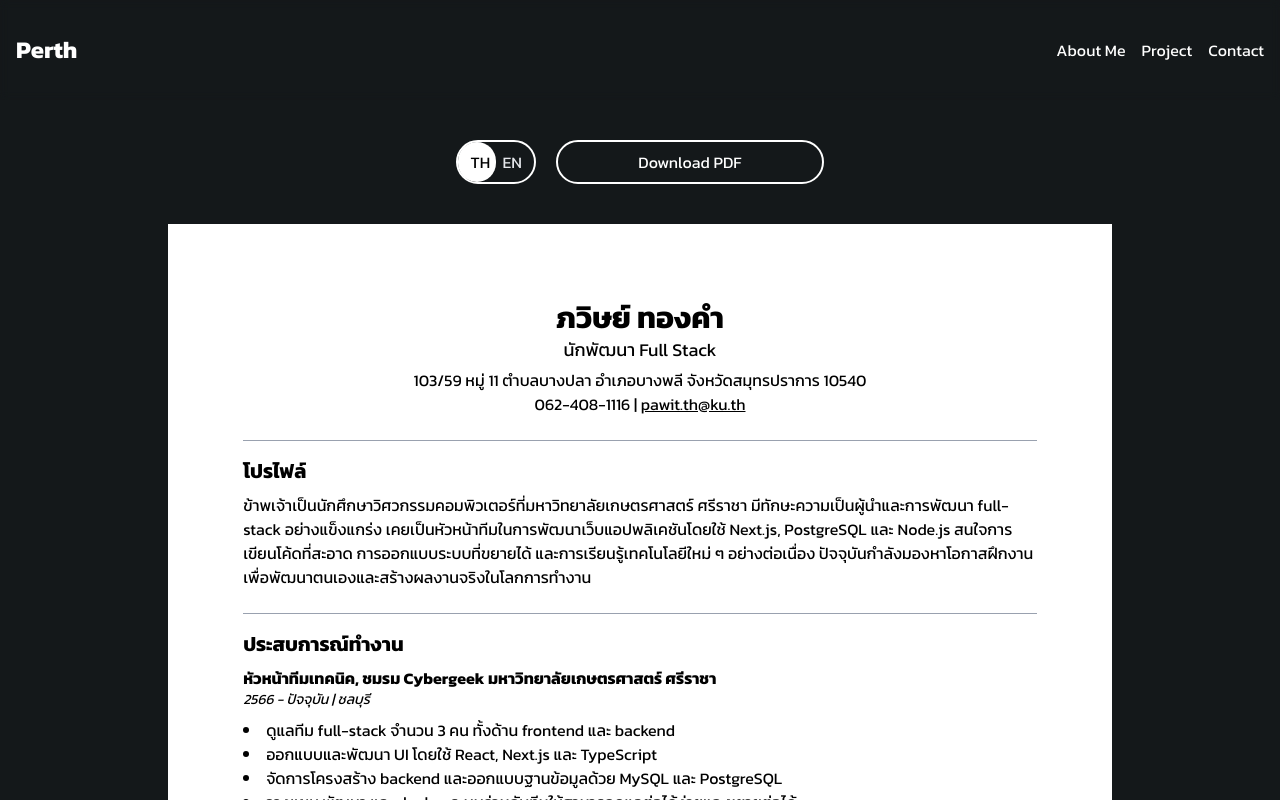
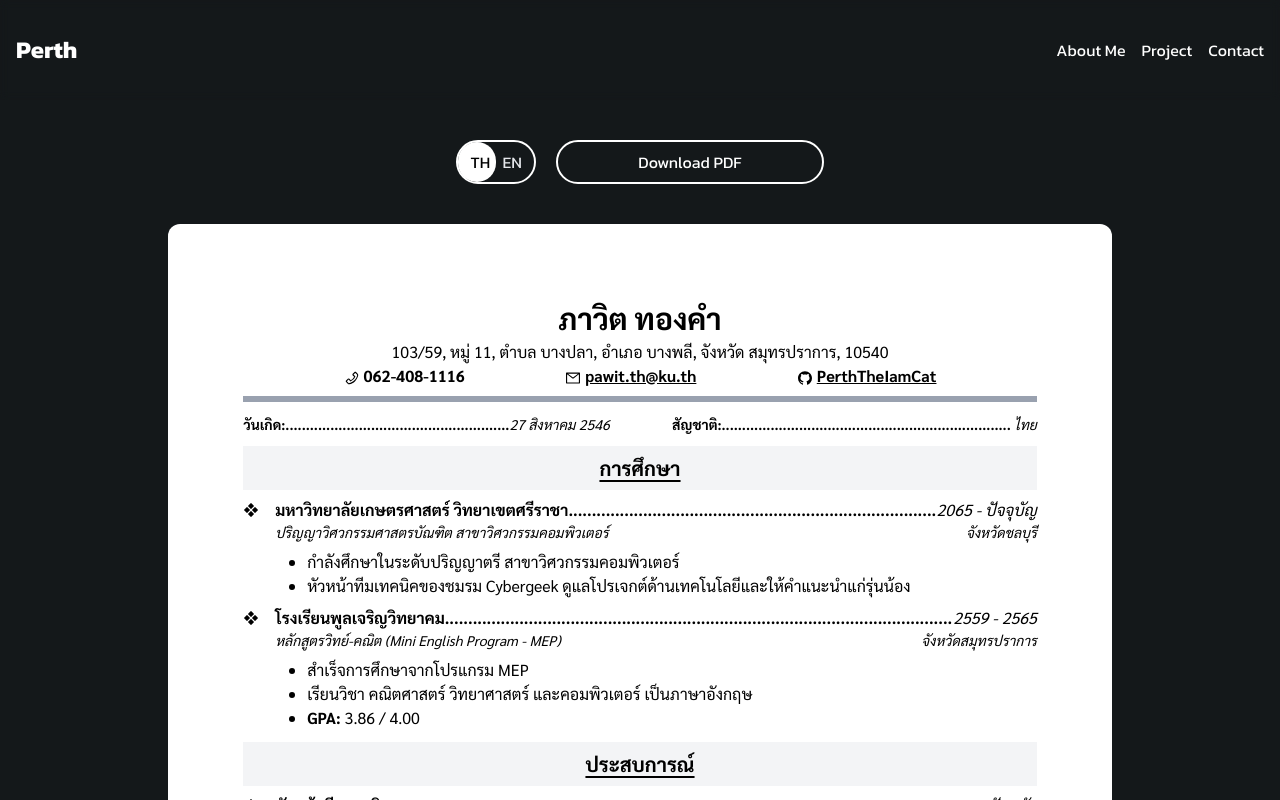
Before and after one commit to PerthTheIamCat/my-portfolio, a Next.js app: page /resume in a window 1280 px wide. Both pictures are taken after a click on the button "TH". Shown: the top 800 px of the page. Built offline with nearby package versions, Linux system fonts and the light colour scheme.

Commit message:
feat: Refactor Resume component to include English version, enhance layout, and add new sections for education and experience

```diff
--- a/src/components/resume/ResumeTH.tsx
+++ b/src/components/resume/ResumeTH.tsx
@@ -1,119 +1,211 @@
 import { forwardRef } from "react";
+import { Sarabun } from "next/font/google";
+import { PiDiamondsFourFill } from "react-icons/pi";
+import { AiOutlineMail, AiOutlinePhone, AiOutlineGithub } from "react-icons/ai";
 
-const ResumePaperTH = forwardRef<HTMLDivElement>((props, ref) => {
+const sarabun = Sarabun({
+  subsets: ["latin"],
+  weight: ["400", "700"],
+});
+
+const ResumePaperEN = forwardRef<HTMLDivElement>((props, ref) => {
   return (
-    <div className="mx-auto w-fit bg-white p-[20mm]">
-      <div ref={ref} className="a4-preview">
-        <h1 className="text-center text-3xl font-bold">ภวิษย์ ทองคำ</h1>
-        <p className="text-center text-lg">นักพัฒนา Full Stack</p>
-
+    <div className="mx-auto w-fit rounded-xl bg-white p-[20mm]">
+      <div ref={ref} className={`a4-preview ${sarabun.className}`}>
+        <h1 className="text-center text-3xl font-bold">ภาวิต ทองคำ</h1>
         <div className="mt-1 text-center">
-          <p>103/59 หมู่ 11 ตำบลบางปลา อำเภอบางพลี จังหวัดสมุทรปราการ 10540</p>
           <p>
-            062-408-1116 |{" "}
+            103/59, หมู่ 11, ตำบล บางปลา, อำเภอ บางพลี, จังหวัด สมุทรปราการ,
+            10540
+          </p>
+          <div className="flex justify-evenly font-bold">
+            <p>
+              <AiOutlinePhone className="mr-1 inline" />
+              062-408-1116
+            </p>
             <a href="mailto:pawit.th@ku.th" className="underline">
+              <AiOutlineMail className="mr-1 inline" />
               pawit.th@ku.th
             </a>
+            <a
+              rel="noopener noreferrer"
+              target="_blank"
+              href="https://github.com/PerthTheIamCat"
+              className="underline"
+            >
+              <AiOutlineGithub className="mr-1 inline" />
+              PerthTheIamCat
+            </a>
+          </div>
+        </div>
+        <div className="my-2 border-t-6 border-gray-400">
+          <div className="flex justify-between pt-3 text-sm">
+            <p>
+              <strong>
+                วันเกิด:.......................................................
+              </strong>
+              <span className="italic">27 สิงหาคม 2546</span>
+            </p>
+            <p>
+              <strong>
+                สัญชาติ:.......................................................................
+              </strong>{" "}
+              <span className="italic">ไทย</span>
             </p>
           </div>
-
-        <div className="my-6 border-t border-gray-400 pt-4">
-          <h2 className="mb-2 text-xl font-bold">โปรไฟล์</h2>
-          <p>
-            ข้าพเจ้าเป็นนักศึกษาวิศวกรรมคอมพิวเตอร์ที่มหาวิทยาลัยเกษตรศาสตร์
-            ศรีราชา มีทักษะความเป็นผู้นำและการพัฒนา full-stack อย่างแข็งแกร่ง
-            เคยเป็นหัวหน้าทีมในการพัฒนาเว็บแอปพลิเคชันโดยใช้ Next.js, PostgreSQL
-            และ Node.js สนใจการเขียนโค้ดที่สะอาด การออกแบบระบบที่ขยายได้
-            และการเรียนรู้เทคโนโลยีใหม่ ๆ อย่างต่อเนื่อง
-            ปัจจุบันกำลังมองหาโอกาสฝึกงานเพื่อพัฒนาตนเองและสร้างผลงานจริงในโลกการทำงาน
+          <div className="my-3">
+            <h2 className="mb-2 bg-gray-100 py-2 text-center text-xl font-bold underline underline-offset-4">
+              การศึกษา
+            </h2>
+            <p className="flex flex-row justify-between">
+              <strong className="flex items-center gap-4">
+                <PiDiamondsFourFill />
+                มหาวิทยาลัยเกษตรศาสตร์
+                วิทยาเขตศรีราชา...............................................................................
+              </strong>
+              <span className="italic">2065 - ปัจจุบัญ</span>
             </p>
+            <div className="flex flex-row justify-between text-sm italic">
+              <p className="indent-8">
+                ปริญญาวิศวกรรมศาสตรบัณฑิต สาขาวิศวกรรมคอมพิวเตอร์
+              </p>
+              <p>จังหวัดชลบุรี</p>
             </div>
-
-        <div className="my-6 border-t border-gray-400 pt-4">
-          <h2 className="mb-2 text-xl font-bold">ประสบการณ์ทำงาน</h2>
-          <h3 className="font-semibold">
-            หัวหน้าทีมเทคนิค, ชมรม Cybergeek มหาวิทยาลัยเกษตรศาสตร์ ศรีราชา
-          </h3>
-          <p className="text-sm italic">2566 - ปัจจุบัน | ชลบุรี</p>
-          <ul className="mt-2 list-inside list-disc">
-            <li>ดูแลทีม full-stack จำนวน 3 คน ทั้งด้าน frontend และ backend</li>
-            <li>ออกแบบและพัฒนา UI โดยใช้ React, Next.js และ TypeScript</li>
+            <ul className="mt-2 ml-16 list-disc">
+              <li>กำลังศึกษาในระดับปริญญาตรี สาขาวิศวกรรมคอมพิวเตอร์</li>
               <li>
-              จัดการโครงสร้าง backend และออกแบบฐานข้อมูลด้วย MySQL และ
-              PostgreSQL
+                หัวหน้าทีมเทคนิคของชมรม Cybergeek
+                ดูแลโปรเจกต์ด้านเทคโนโลยีและให้คำแนะนำแก่รุ่นน้อง
+              </li>
+            </ul>
+            <p className="mt-2 flex flex-row justify-between">
+              <strong className="flex items-center gap-4">
+                <PiDiamondsFourFill />
+                โรงเรียนพูลเจริญวิทยาคม.............................................................................................................
+              </strong>
+              <span className="italic">2559 - 2565</span>
+            </p>
+            <div className="flex flex-row justify-between text-sm italic">
+              <p className="indent-8">
+                หลักสูตรวิทย์-คณิต (Mini English Program - MEP)
+              </p>
+              <p>จังหวัดสมุทรปราการ</p>
+            </div>
+            <ul className="mt-2 ml-16 list-disc">
+              <li>สำเร็จการศึกษาจากโปรแกรม MEP</li>
+              <li>
+                เรียนวิชา คณิตศาสตร์ วิทยาศาสตร์ และคอมพิวเตอร์ เป็นภาษาอังกฤษ
               </li>
               <li>
-              วางแผน พัฒนา และ deploy
-              ระบบร่วมกับทีมให้สามารถดูแลต่อได้ง่ายและขยายต่อได้
+                <strong>GPA:</strong> 3.86 / 4.00
               </li>
             </ul>
           </div>
 
-        <div className="my-6 border-t border-gray-400 pt-4">
-          <h2 className="mb-2 text-xl font-bold">การศึกษา</h2>
-          <h3 className="font-semibold">โรงเรียนพูลเจริญวิทยาคม</h3>
-          <p className="text-sm italic">2559 - 2565 | สมุทรปราการ</p>
-          <p>วุฒิมัธยมศึกษาตอนปลาย (แผนการเรียนวิทย์-คณิต โปรแกรม MEP)</p>
-          <ul className="mt-2 list-inside list-disc">
-            <li>จบการศึกษาจากโครงการ Mini English Program (MEP)</li>
+          <div>
+            <h2 className="mb-2 bg-gray-100 py-2 text-center text-xl font-bold underline underline-offset-4">
+              ประสบการณ์
+            </h2>
+            <p className="flex flex-row justify-between">
+              <strong className="flex items-center gap-4">
+                <PiDiamondsFourFill />
+                หัวหน้าทีมเทคนิค.....................................................................................................................
+              </strong>
+              <span className="italic">2566 - ปัจจุบัน</span>
+            </p>
+            <div className="flex flex-row justify-between text-sm italic">
+              <p className="indent-8">
+                หัวหน้าทีมเทคนิค, ชมรม Cybergeek มหาวิทยาลัยเกษตรศาสตร์
+              </p>
+              <p>จังหวัดชลบุรี</p>
+            </div>
+            <ul className="mt-2 ml-16 list-disc">
               <li>
-              เรียนวิชาแกนหลักเป็นภาษาอังกฤษ เช่น คณิตศาสตร์ วิทยาศาสตร์
-              และคอมพิวเตอร์
+                ดูแลทีมพัฒนา Fullstack ทั้งด้าน Frontend และ Backend รวม 3 คน
+              </li>
+              <li>ออกแบบและพัฒนา UI ด้วย React, Next.js, และ TypeScript</li>
+              <li>
+                วางสถาปัตยกรรมระบบหลังบ้าน (Backend) และออกแบบฐานข้อมูลด้วย
+                MySQL และ PostgreSQL
               </li>
               <li>
-              <strong>เกรดเฉลี่ย:</strong> 3.86 / 4.00
-            </li>
-          </ul>
-
-          <h3 className="mt-4 font-semibold">มหาวิทยาลัยเกษตรศาสตร์ ศรีราชา</h3>
-          <p className="text-sm italic">2565 - ปัจจุบัน | ชลบุรี</p>
-          <p>วิศวกรรมศาสตรบัณฑิต สาขาวิชาวิศวกรรมคอมพิวเตอร์</p>
-          <ul className="mt-2 list-inside list-disc">
-            <li>กำลังศึกษาในระดับปริญญาตรี สาขาวิศวกรรมคอมพิวเตอร์</li>
-            <li>
-              หัวหน้าฝ่ายเทคนิคของชมรม Cybergeek
-              ดูแลโปรเจกต์และให้คำปรึกษารุ่นน้อง
+                ทำงานร่วมกันในทีมเพื่อวางแผน พัฒนา
+                และส่งมอบระบบที่สามารถขยายต่อได้ในระยะยาว
               </li>
             </ul>
           </div>
-
-        <div className="my-6 border-t border-gray-400 pt-4">
-          <h2 className="mb-2 text-xl font-bold">ทักษะ</h2>
-          <ul className="grid list-inside list-disc grid-cols-2">
+        </div>
+        <div className="my-3">
+          <h2 className="mb-2 bg-gray-100 py-2 text-center text-xl font-bold underline underline-offset-4">
+            ผลงาน
+          </h2>
+          <p className="flex flex-row justify-between">
+            <strong className="flex items-center gap-4">
+              <PiDiamondsFourFill />
+              Money Mind -
+              แอปบริหารการเงินและวางแผนการเกษียณ..............................................................
+            </strong>
+            <span className="italic">มีนาคม 2568</span>
+          </p>
+          <div className="flex flex-row justify-between text-sm italic">
+            <p className="indent-8">React Native, Express.js, MySQL</p>
+          </div>
+          <ul className="mt-2 ml-16 list-disc">
             <li>
-              <strong>Node.js:</strong> ระดับดี
+              พัฒนา UI สำหรับมือถือ และระบบติดตามรายรับรายจ่ายด้วย React Native
             </li>
             <li>
-              <strong>MySQL & PostgreSQL:</strong> ระดับดี
+              เชื่อมต่อระบบหน้าแอปกับหลังบ้านผ่าน API ของ Express.js และ MySQL
+              เพื่อซิงก์ข้อมูลแบบ Real-Time
+            </li>
+          </ul>
+          <p className="mt-2 flex flex-row justify-between">
+            <strong className="flex items-center gap-4">
+              <PiDiamondsFourFill />
+              เว็บไซต์ชมรม Cybergeek -
+              ระบบสมัครสมาชิกและจัดการกิจกรรมชมรม.........................................
+            </strong>
+            <span className="italic">มิถุนายน 2567</span>
+          </p>
+          <div className="flex flex-row justify-between text-sm italic">
+            <p className="indent-8">Next.js, Express.js, MySQL, AWS S3</p>
+          </div>
+          <ul className="mt-2 ml-16 list-disc">
+            <li>
+              พัฒนาเว็บไซต์ชมรมครบวงจรด้วย Next.js สำหรับแสดงข่าวสาร ประวัติชมรม
+              และระบบสมัครสมาชิก
             </li>
             <li>
-              <strong>HTML & CSS:</strong> ระดับเชี่ยวชาญ
-            </li>
-            <li>
-              <strong>React:</strong> ระดับเชี่ยวชาญ
-            </li>
-            <li>
-              <strong>JavaScript & TypeScript:</strong> ระดับดี
-            </li>
-            <li>
-              <strong>Next.js:</strong> ระดับเชี่ยวชาญ
+              ออกแบบ API ฝั่ง Backend, จัดการฐานข้อมูล MySQL และเชื่อมต่อ AWS S3
+              สำหรับเก็บรูปภาพและเอกสารของสมาชิก
             </li>
           </ul>
         </div>
-
-        <div className="my-6 border-t border-gray-400 pt-4 text-sm">
-          <p>
-            <strong>วันเกิด:</strong> 27 สิงหาคม 2546
-          </p>
-          <p>
-            <strong>สัญชาติ:</strong> ไทย
-          </p>
+        <div className="my-3">
+          <h2 className="mb-2 bg-gray-100 py-2 text-center text-xl font-bold underline underline-offset-4">
+            ทักษะ
+          </h2>
+          <ul className="ml-16 list-disc">
+            <li>
+              <strong>ภาษาโปรแกรม: </strong>C, C++, Java, Python, JavaScript,
+              TypeScript, SQL
+            </li>
+            <li>
+              <strong>เครื่องมือพัฒนา: </strong>VS Code, Android Studio, Xcode,
+              APIdog
+            </li>
+            <li>
+              <strong>เทคโนโลยีและเฟรมเวิร์ก: </strong>React, React Native,
+              Next.js, Express.js, Node.js, MySQL, PostgreSQL, TailwindCSS,
+              Svelte Kit
+            </li>
+          </ul>
         </div>
       </div>
     </div>
   );
 });
 
-ResumePaperTH.displayName = "ResumePaper";
+ResumePaperEN.displayName = "ResumePaper";
 
-export default ResumePaperTH;
+export default ResumePaperEN;
```
Lines whose indentation alone changed are shown as unchanged.
